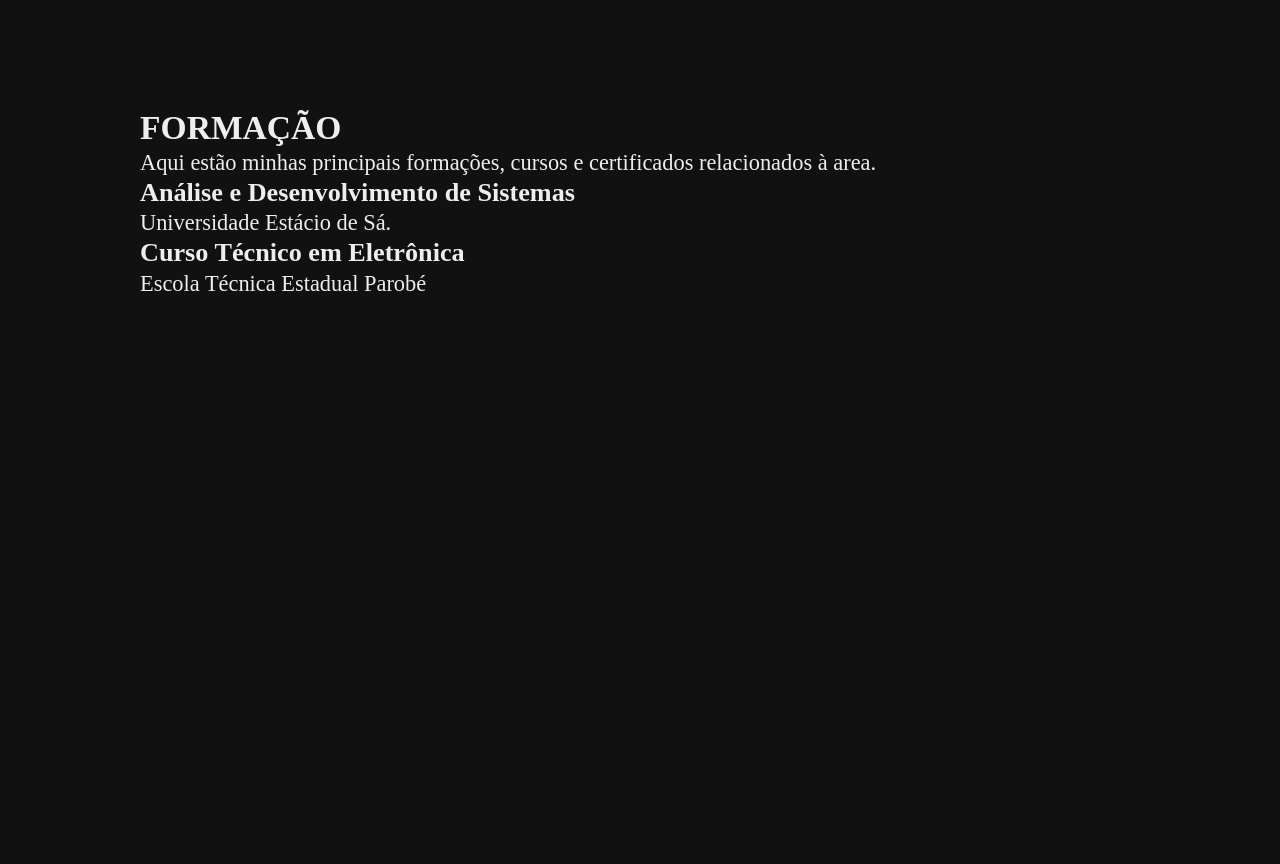
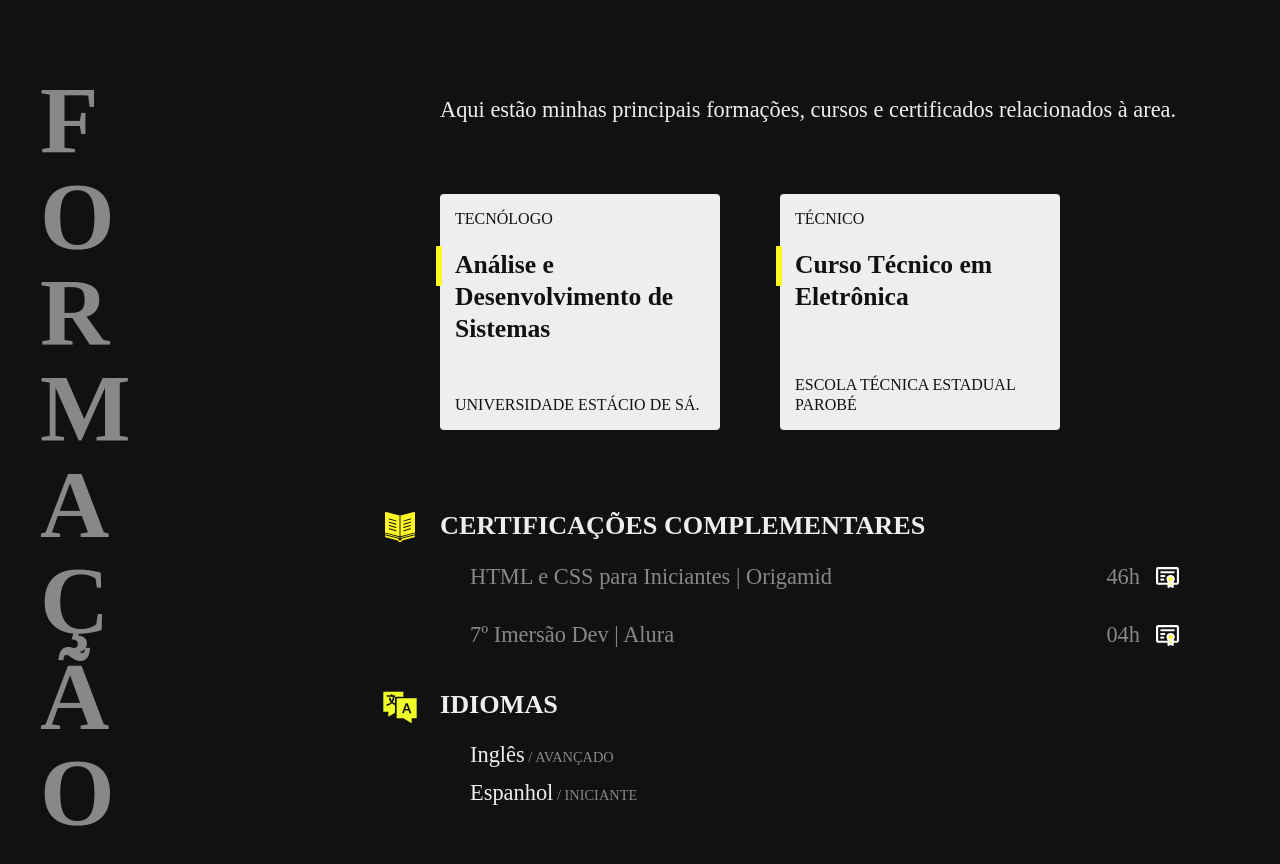
Before and after one commit to vitorsofiati/vitorsofiati.github.io, a plain HTML site: page index.html in a window 1280 px wide. Shown: the part 796-1660 px from the top of the page. Before the commit the page ends 1104 px from the top, so only its background shows below. Drawn offline with Linux system fonts and the light colour scheme.

Commit message:
parte de formação finalizada

```diff
--- a/css/global/global.css
+++ b/css/global/global.css
@@ -4,8 +4,8 @@ html {
 
 body {
   margin: 0px;
-  background-color: var(--cor-bg);
-  color: var(--cor-texto);
+  background-color: var(--cor-primaria);
+  color: var(--cor-secundaria);
   font-size: 1.4rem;
   line-height: 1.25;
 }
@@ -37,7 +37,7 @@ img {
 }
 
 .container {
-  max-width: 1000px;
+  max-width: 1200px;
   margin: 0 auto;
   padding: 10px 40px;
 }
--- a/css/home/formacao.css
+++ b/css/home/formacao.css
@@ -1,3 +1,144 @@
 .formacao {
-  margin-top: 100px;
+  margin-top: 80px;
+  display: grid;
+  grid-template-columns: 1fr 1fr 1fr;
+  margin-bottom: 500px;
 }
+
+.formacao-subtitulo {
+  word-break: break-all;
+  max-width: 1ch;
+  font-size: 6rem;
+  line-height: 1;
+  color: var(--cor-02);
+}
+
+.formacao-info {
+  grid-column: 2/4;
+  align-self: center;
+}
+
+.graduacao-lista {
+  margin-top: 50px;
+  display: flex;
+  flex-wrap: wrap;
+  gap: 60px;
+}
+
+.graduacao {
+  margin-top: 20px;
+  padding: 15px;
+  background-color: var(--cor-secundaria);
+  color: var(--cor-primaria);
+  max-width: 250px;
+  border-radius: 4px;
+  display: flex;
+  flex-direction: column;
+  flex: 1;
+  gap: 20px;
+  position: relative;
+}
+
+.graduacao::before {
+  content: "";
+  display: block;
+  height: 40px;
+  width: 6px;
+  border-radius: 1px;
+  background-color: #fff824;
+  position: absolute;
+  left: -4px;
+  top: 52px;
+}
+
+.graduacao h3 {
+  margin-bottom: 30px;
+  font-size: 1.6rem;
+  text-wrap: wrap;
+  flex: 1;
+}
+
+.graduacao span {
+  font-size: 1rem;
+  text-transform: uppercase;
+}
+
+.formacao-extra {
+  margin-top: 80px;
+}
+
+.formacao-extra h3,
+.formacao-idiomas h3 {
+  text-transform: uppercase;
+  position: relative;
+}
+
+.formacao-extra h3::before {
+  display: block;
+  content: "";
+  background: url("../../img/icones/cursos.svg");
+  height: 30px;
+  width: 30px;
+  background-size: contain;
+  position: absolute;
+  left: -55px;
+  top: 2px;
+}
+
+.cursos-lista,
+.idiomas-lista {
+  margin: 20px 100px 0 30px;
+}
+
+.cursos-lista li {
+  margin-bottom: 30px;
+  display: flex;
+  gap: 20px;
+  justify-content: space-between;
+  align-items: center;
+  color: var(--cor-02);
+  position: relative;
+}
+
+.cursos-lista a {
+  display: block;
+  content: "";
+  height: 25px;
+  width: 25px;
+  background: url("../../img/icones/certificado.svg");
+  background-size: contain;
+  position: absolute;
+  right: -40px;
+  top: 2px;
+
+}
+
+.formacao-idiomas {
+  margin-top: 40px;
+}
+
+.formacao-idiomas h3 {
+  position: relative;
+}
+
+.formacao-idiomas h3::before {
+  display: block;
+  content: "";
+  background: url("../../img/icones/linguagem.svg");
+  height: 40px;
+  width: 40px;
+  background-size: contain;
+  position: absolute;
+  left: -60px;
+  top: -4px;
+}
+
+.idiomas-lista li {
+  margin-bottom: 10px;
+}
+
+.idiomas-lista span {
+  color: var(--cor-02);
+  text-transform: uppercase;
+  font-size: 0.9rem;
+}
--- a/css/home/header.css
+++ b/css/home/header.css
@@ -33,7 +33,7 @@
   display: block;
   height: 4px;
   width: 0;
-  background-color: var(--cor-texto);
+  background-color: var(--cor-secundaria);
 }
 
 .header li:hover::after {
--- a/css/home/introducao.css
+++ b/css/home/introducao.css
@@ -1,3 +1,7 @@
+.introducao-bg {
+  box-shadow: inset 0 -40px var(--cor-secundaria);
+}
+
 .introducao {
   margin-top: 150px;
   max-width: 800px;
@@ -12,10 +16,11 @@
 .foto-perfil img {
   height: 100%;
   object-fit: cover;
+  border: 2px solid black;
 }
 
 .apresentacao {
-  margin-left: 40px;
+  margin-left: 80px;
   display: grid;
   align-content: center;
   grid-column: 2/4;
@@ -31,9 +36,15 @@
   font-size: 1.75rem;
 }
 
+.sobre-bg {
+  background-color: var(--cor-secundaria);
+}
+
 .sobre {
-  margin-top: 40px;
+  padding-bottom: 60px;
+  color: var(--cor-primaria);
   text-indent: 40px;
+
 }
 
 .sobre a {
--- a/css/utilidades/cores.css
+++ b/css/utilidades/cores.css
@@ -1,16 +1,16 @@
 /* cores temporarias, mudar depois */
 
 :root {
-  --cor-bg: #111;
-  --cor-texto: #eee;
+  --cor-primaria: #111;
+  --cor-secundaria: #eee;
   --cor-01: #555;
   --cor-02: #888;
 }
 
 /* @media (prefers-color-scheme:light) {
   :root {
-    --cor-bg: #eee;
-    --cor-texto: #111;
+    --cor-primaria: #eee;
+    --cor-secundaria: #111;
     --cor-01: #fff;
     --cor-02: #ddd;
   }
--- a/index.html
+++ b/index.html
@@ -14,8 +14,8 @@
   <header class="header-bg">
 
     <div class="linguagens">
-      <a href="./"><img src="./img/linguagens/brasil-icone.png" alt="Bandeira do Brasil"></a>
-      <a href="./"><img src="./img/linguagens/eua-icone.png" alt="Bandeira dos EUA"></a>
+      <a href="./"><img src="./img/icones/brasil-icone.png" alt="Bandeira do Brasil"></a>
+      <a href="./"><img src="./img/icones/eua-icone.png" alt="Bandeira dos EUA"></a>
     </div>
 
     <div class="header container">
@@ -30,7 +30,7 @@
     </div>
 
   </header>
-
+  <div class="introducao-bg">
     <main class="introducao container">
 
       <div class="foto-perfil">
@@ -43,27 +43,57 @@
       </div>
 
     </main>
+  </div>
 
+  <div class="sobre-bg">
     <article class="sobre container" id="sobre">
       Muito prazer, sou o Vitor! Aqui vou fazer uma breve introdução, falar sobre minha formação como técnico em eletrônica e a graduação em ADS, sobre meu trabalho atual em um hospital e a jornada rumo à area de desenvolvimento. Para informações profissionais completas, vou linkar meu <a href="https://www.linkedin.com/in/vitorsofiati/" target="_blank">Linkedin</a> aqui nesse texto. Mais baixo estão os projetos que estou fazendo pra estudar.
     </article>
+  </div>
 
   <section class="formacao container" id="formacao">
-    <h2>FORMAÇÃO</h2>
-    <div>
+    <h2 class="formacao-subtitulo">FORMAÇÃO</h2>
 
-      <p class="formacao-texto">Aqui estão minhas principais formações, cursos e certificados relacionados à area.</p>
+    <div class="formacao-info">
 
-      <ul class="formacao-lista">
+      <p>Aqui estão minhas principais formações, cursos e certificados relacionados à area.</p>
+      <ul class="graduacao-lista">
         <li class="graduacao">
+          <span>Tecnólogo</span>
           <h3>Análise e Desenvolvimento de Sistemas</h3>
           <span>Universidade Estácio de Sá.</span>
         </li>
         <li class="graduacao">
+          <span>Técnico</span>
           <h3>Curso Técnico em Eletrônica</h3>
           <span>Escola Técnica Estadual Parobé</span>
         </li>
       </ul>
+
+      <div class="formacao-extra">
+
+        <h3 class=""> Certificações complementares</h3>
+        <ul class="cursos-lista">
+          <li>HTML e CSS para Iniciantes | Origamid
+            <span>46h</span>
+            <a href="https://www.origamid.com/certificate/f8e086ce" target="_blank"></a>
+          </li>
+          <li>7º Imersão Dev | Alura
+            <span>04h</span>
+            <a href="https://cursos.alura.com.br/immersion/certificate/7d3fda45-eeb9-45ec-ae0e-fce3ff3a59b9" target="_blank"></a>
+          </li>
+        </ul>
+
+      </div>
+
+      <div class="formacao-idiomas">
+        <h3>IDIOMAS</h3>
+        <ul class="idiomas-lista">
+          <li>Inglês<span> / avançado</span></li>
+          <li>Espanhol<span> / iniciante</span></li>
+        </ul>
+      </div>
+
     </div>
 
   </section>
```
Also changed, not shown: img/icones/brasil-icone.png (renamed from img/linguagens/brasil-icone.png), img/icones/certificado.svg (added), img/icones/cursos.svg (added), img/icones/eua-icone.png (renamed from img/linguagens/eua-icone.png), img/icones/linguagem.svg (added). Lines whose indentation alone changed are shown as unchanged.
